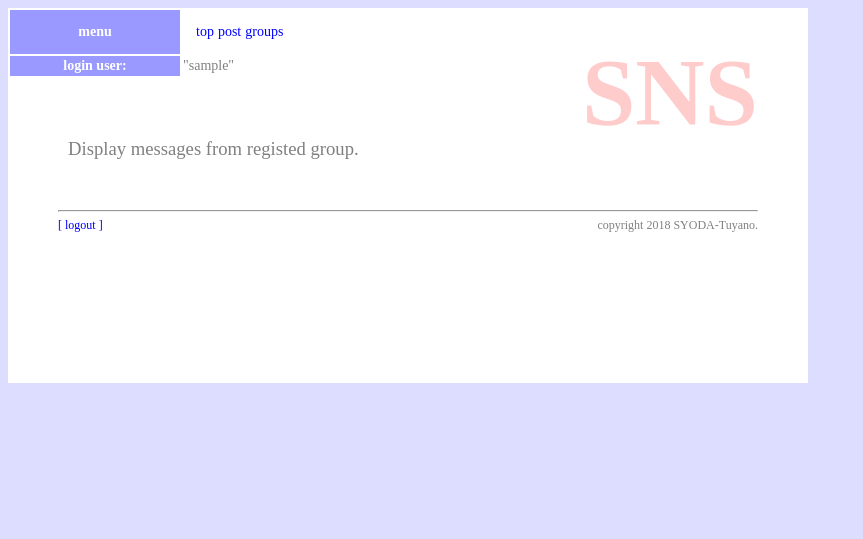
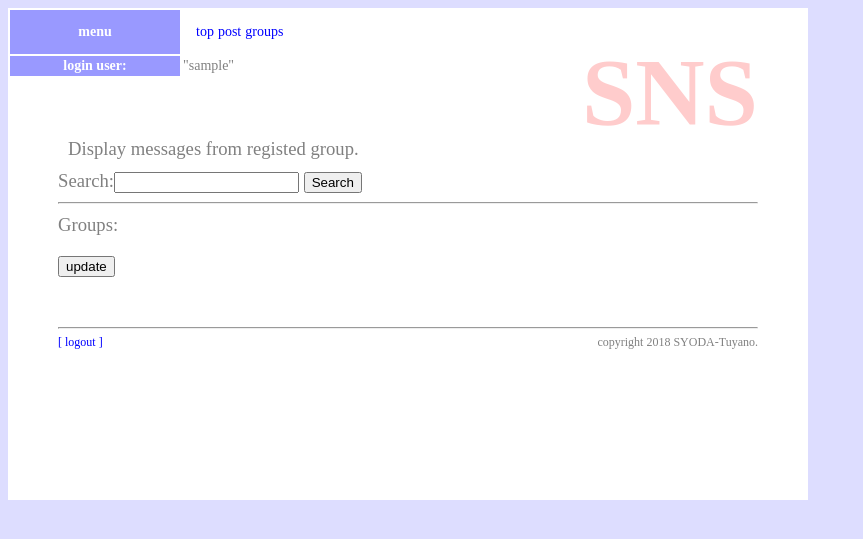
Before and after one commit to UltraBirdTech/DjangoSampleApp, a Django app: page /sns/ in a window 1280 px wide. Shown: the top 539 px of the page, without its empty margins (0-863 px from the left). Run offline with Django 3.2, Linux system fonts and the light colour scheme; the visitor is signed in with stand-in values (Sample User, id 1); data comes from the database, SQL or seed files in the repository; data that the repository does not hold is empty.

Commit message:
add content block for layout.html

```diff
--- a/sns/templates/sns/layout.html
+++ b/sns/templates/sns/layout.html
@@ -31,6 +31,10 @@
                 {% block header %}
                 {% endblock %}
             </div>
+            <div class="content">
+                {% block content %}
+                {% endblock %}
+            </div>
             <div class="footer">
                 <hr>
                 <div>
```
